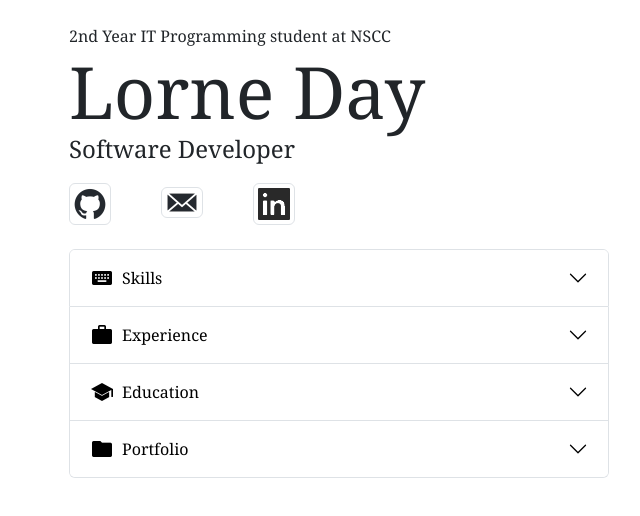
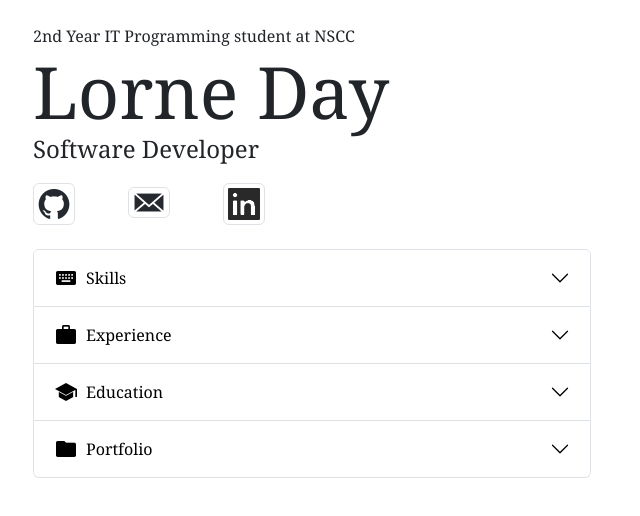
Before and after one commit to 4Lorne/PersonalWebsite, a website: page public/index.html in a window 1280 px wide. Shown: the whole page, without its empty margins (49-689 px from the left). Drawn offline with nearby package versions, Linux system fonts and the light colour scheme.

Commit message:
Messing with spacing

```diff
--- a/public/index.css
+++ b/public/index.css
@@ -17,12 +17,6 @@
 
 ul {
     text-align: start;
-}
-
-.vert-center {
-    display: flex;
-    flex-direction: column;
-    align-items: start;
 }
 
 .accordion-button {
@@ -63,3 +57,5 @@ ul {
         align-items: center;
     }
 }
+
+@media screen and (min-width:601px) {}
--- a/public/index.html
+++ b/public/index.html
@@ -12,7 +12,7 @@
 </head>
 
 <header>
-    <div class="container ps-5">
+    <div class="container">
         <div class="row">
             <div class="col-12 vert-center pt-4">
                 <p id="diploma"> 2nd Year IT Programming student at NSCC</p>
@@ -45,7 +45,7 @@
 </header>
 
 <body>
-    <div class="container ps-5">
+    <div class="container">
         <div class="accordion col-sm-6" id="accordionOverall">
             <!--Holds all the accordions-->
             <!--Skills-->
```
